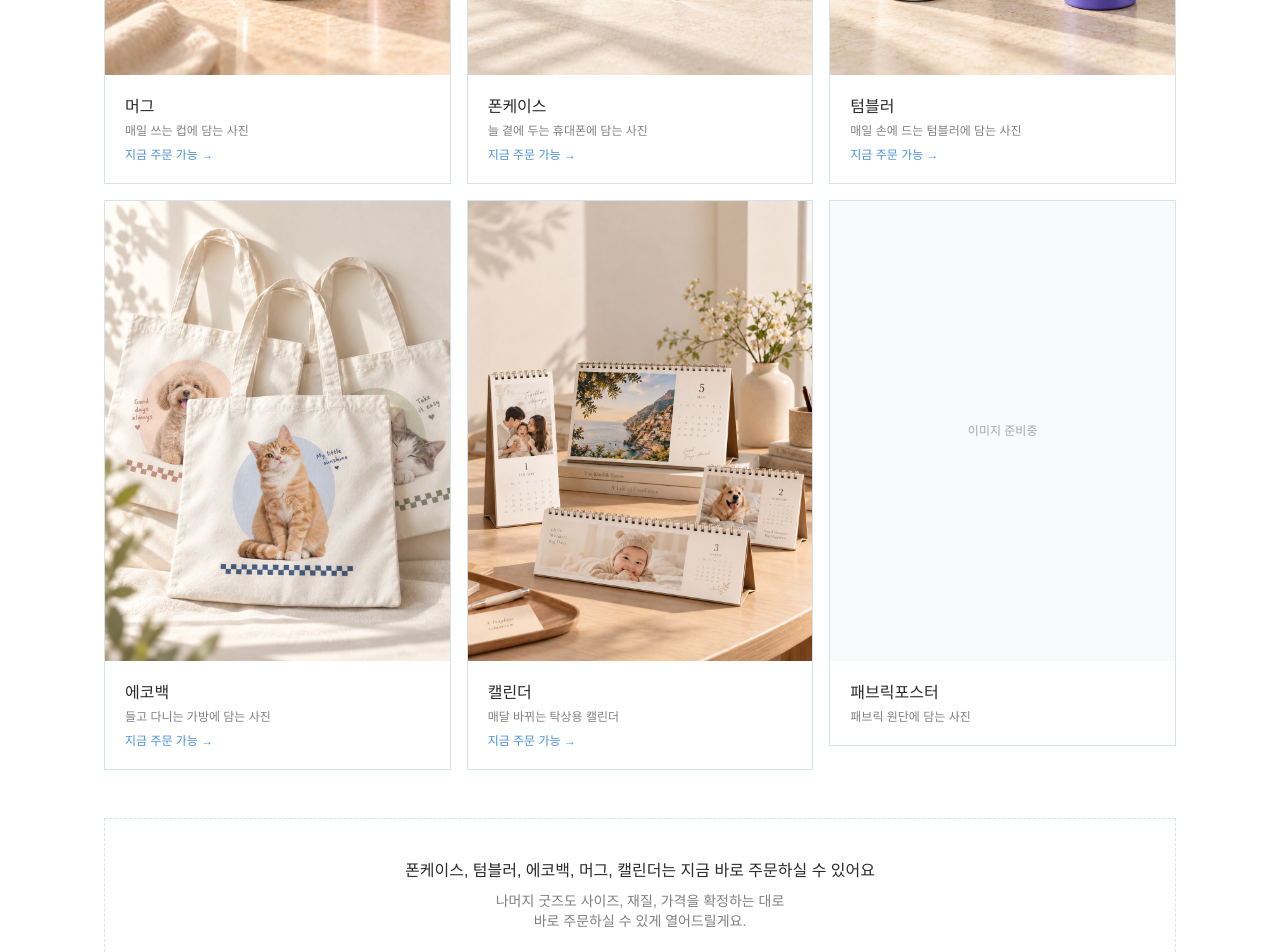
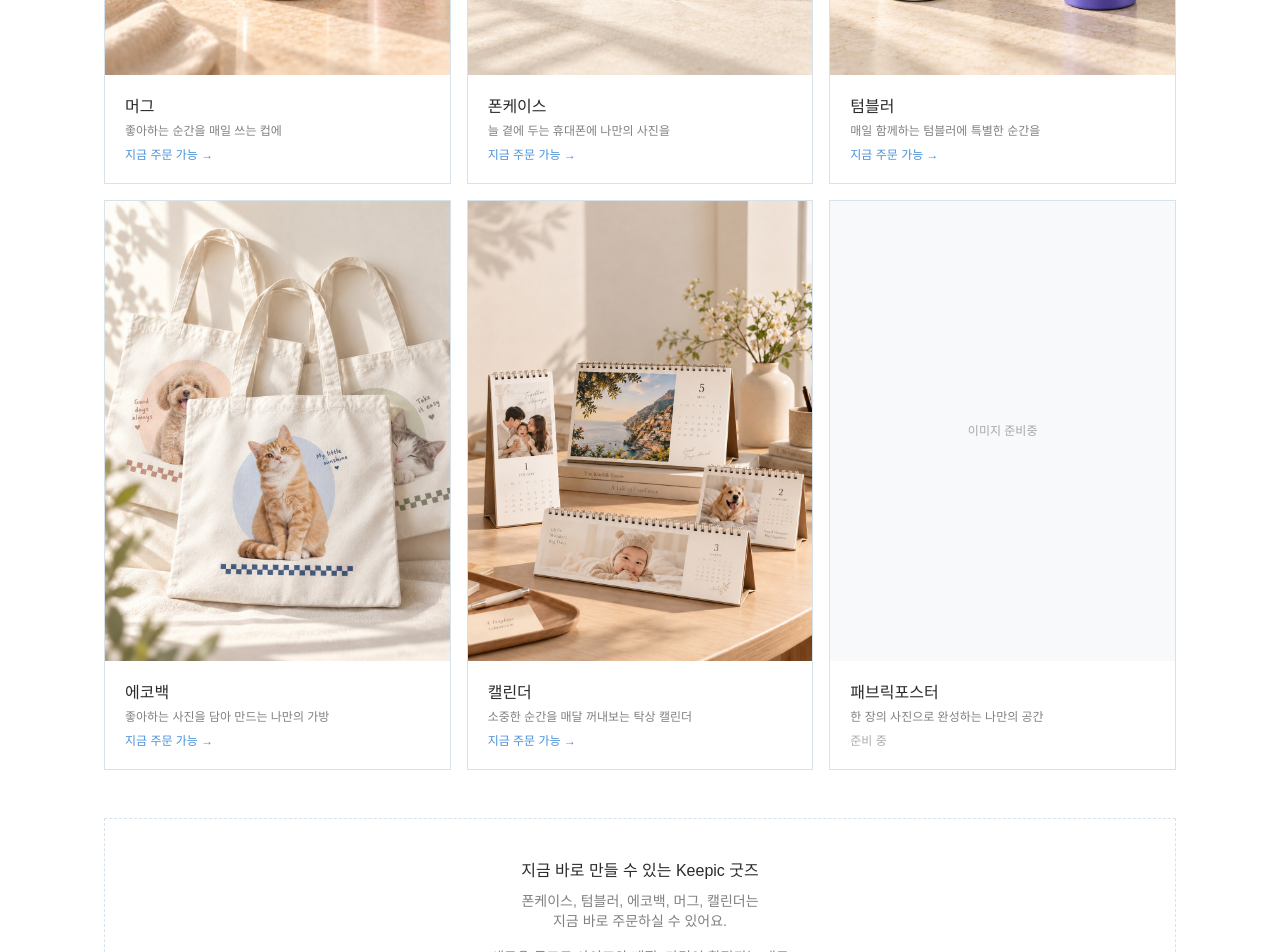
Before and after one commit to hyemani/keepic, a Next.js app: page /goods in a window 1280 px wide. Shown: the part 780-1732 px from the top of the page. Built offline with nearby package versions, Linux system fonts and the light colour scheme; a web font is replaced by a local one.

Commit message:
굿즈 목록 카드 문구·안내 박스·버튼 라벨 정리

```diff
--- a/app/goods/page.tsx
+++ b/app/goods/page.tsx
@@ -6,42 +6,42 @@ import SiteFooter from "@/components/SiteFooter";
 const goodsTypes = [
   {
     name: "머그",
-    desc: "매일 쓰는 컵에 담는 사진",
+    desc: "좋아하는 순간을 매일 쓰는 컵에",
     image: "/goods/mug/main-1.jpg",
     alt: "여행 사진이 담긴 머그컵",
     href: "/goods/mug",
   },
   {
     name: "폰케이스",
-    desc: "늘 곁에 두는 휴대폰에 담는 사진",
+    desc: "늘 곁에 두는 휴대폰에 나만의 사진을",
     image: "/goods/phone-case/main-1.jpg",
     alt: "커플 사진이 담긴 폰케이스",
     href: "/goods/phone-case",
   },
   {
     name: "텀블러",
-    desc: "매일 손에 드는 텀블러에 담는 사진",
+    desc: "매일 함께하는 텀블러에 특별한 순간을",
     image: "/goods/tumbler/main-1.jpg",
     alt: "각인과 사진이 담긴 텀블러",
     href: "/goods/tumbler",
   },
   {
     name: "에코백",
-    desc: "들고 다니는 가방에 담는 사진",
+    desc: "좋아하는 사진을 담아 만드는 나만의 가방",
     image: "/goods/ecobag/main-1.jpg",
     alt: "여행 사진이 담긴 에코백",
     href: "/goods/ecobag",
   },
   {
     name: "캘린더",
-    desc: "매달 바뀌는 탁상용 캘린더",
+    desc: "소중한 순간을 매달 꺼내보는 탁상 캘린더",
     image: "/goods/calendar/main-1.jpg",
     alt: "사진이 담긴 탁상용 캘린더",
     href: "/goods/calendar",
   },
   {
     name: "패브릭포스터",
-    desc: "패브릭 원단에 담는 사진",
+    desc: "한 장의 사진으로 완성하는 나만의 공간",
     image: "",
     alt: "사진이 담긴 패브릭 포스터",
   },
@@ -87,9 +87,13 @@ export default function GoodsPage() {
                   <p className="mt-1 break-keep text-xs text-[var(--color-charcoal)]/60">
                     {type.desc}
                   </p>
-                  {type.href && (
+                  {type.href ? (
                     <p className="mt-2 text-xs font-medium text-[var(--color-sky)]">
                       지금 주문 가능 →
+                    </p>
+                  ) : (
+                    <p className="mt-2 text-xs font-medium text-[var(--color-charcoal)]/40">
+                      준비 중
                     </p>
                   )}
                 </div>
@@ -107,17 +111,22 @@ export default function GoodsPage() {
         </div>
 
         <div className="mt-12 border border-dashed border-[var(--color-hairline)] bg-white px-8 py-10 text-center">
-          <p className="font-medium">폰케이스, 텀블러, 에코백, 머그, 캘린더는 지금 바로 주문하실 수 있어요</p>
+          <p className="font-medium">지금 바로 만들 수 있는 Keepic 굿즈</p>
           <p className="mt-2 break-keep text-sm text-[var(--color-charcoal)]/60">
-            나머지 굿즈도 사이즈, 재질, 가격을 확정하는 대로
+            폰케이스, 텀블러, 에코백, 머그, 캘린더는
             <br />
-            바로 주문하실 수 있게 열어드릴게요.
+            지금 바로 주문하실 수 있어요.
+          </p>
+          <p className="mt-4 break-keep text-sm text-[var(--color-charcoal)]/60">
+            새로운 굿즈도 사이즈와 재질, 가격이 확정되는 대로
+            <br />
+            하나씩 추가될 예정이에요.
           </p>
         </div>
       </section>
 
       <SiteFooter />
-      <StickyOrderBar label="나만의 굿즈 제작 신청" />
+      <StickyOrderBar label="나만의 굿즈 만들기" />
     </main>
   );
 }
```
